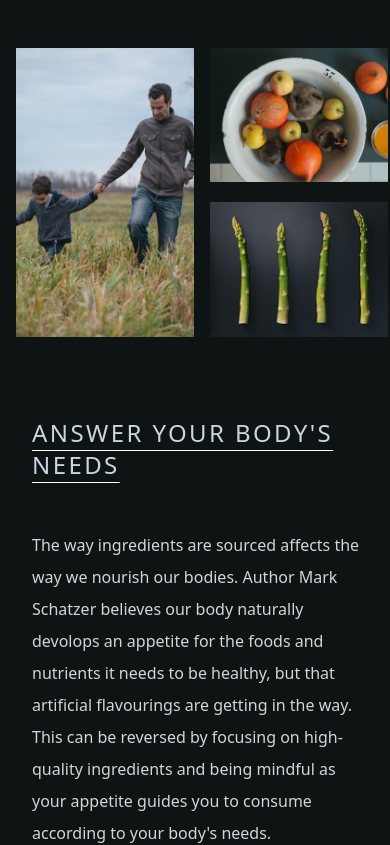
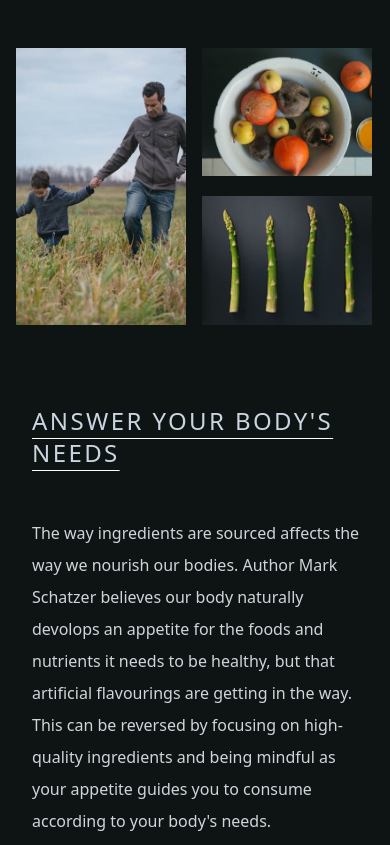
Before and after one commit to Michaelmw17/Orchard-task, a Next.js app: page / in a window 390 px wide. Shown: the top 845 px of the page. Built offline with nearby package versions, Linux system fonts and the light colour scheme.

Commit message:
Minior padding change

```diff
--- a/components/TopSection.js
+++ b/components/TopSection.js
@@ -20,7 +20,7 @@ const TopSection = () => {
     <section>
       <div className="container m-auto grid gap-20 w-100 px-2 text-gray-600 md:px-0 xl:px-0">
         <div className="grid gap-0 md:ml-16 lg:grid-cols-2">
-          <div className="relative p-12 pl-2 pr-2 md:pr-0 gap-2 mr-4 md:mr-8 rounded-xl group flex space-x-2 hover:rounded-2xl">
+          <div className="relative p-12 pl-2 pr-6 md:pr-0 gap-2 mr-4 md:mr-8 rounded-xl group flex space-x-2 hover:rounded-2xl">
             <div className="grid rounded-xl group flex hover:rounded-2x sm:px-0">
               <Image
                 src={imgArray[0]}
```
